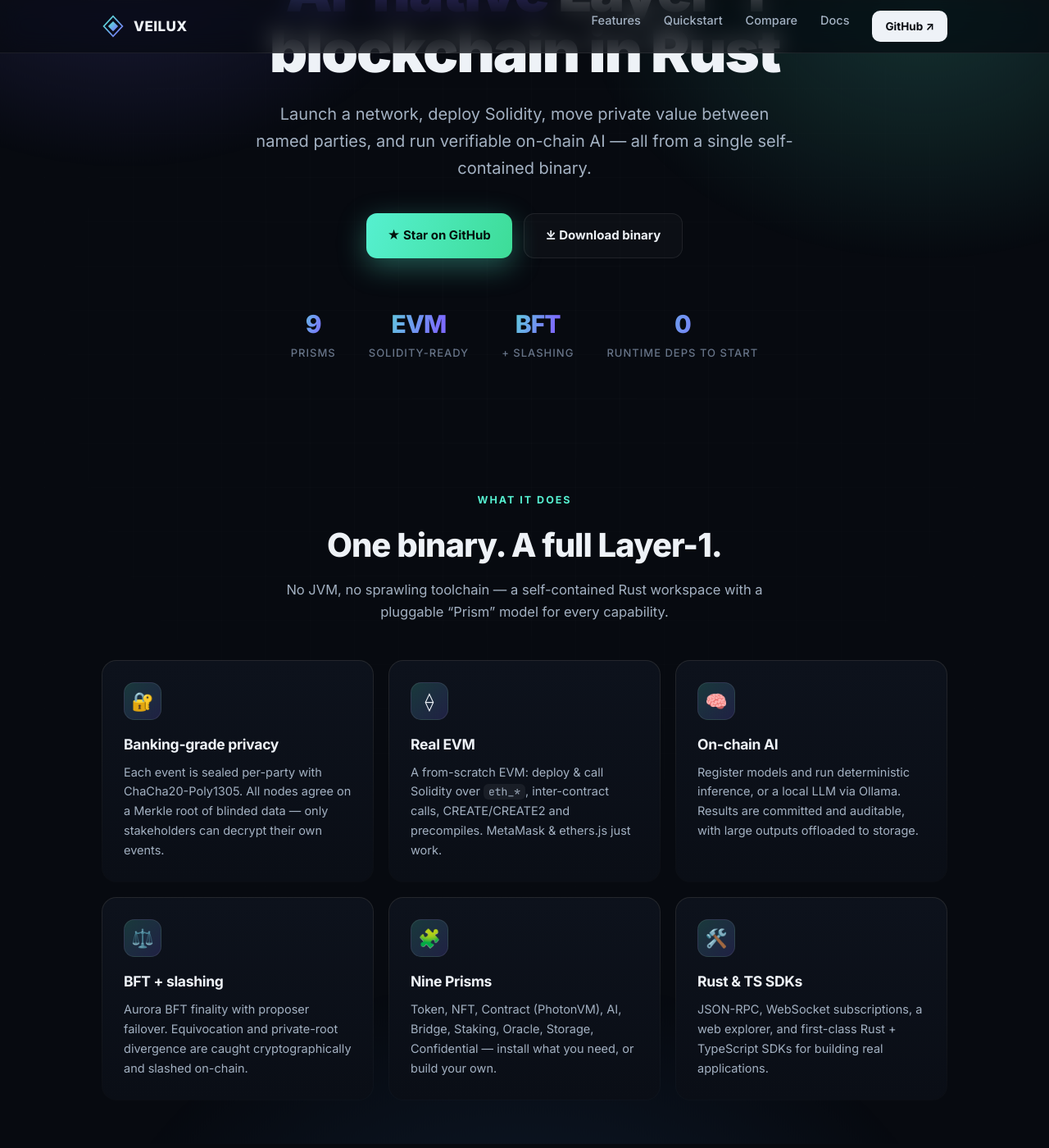
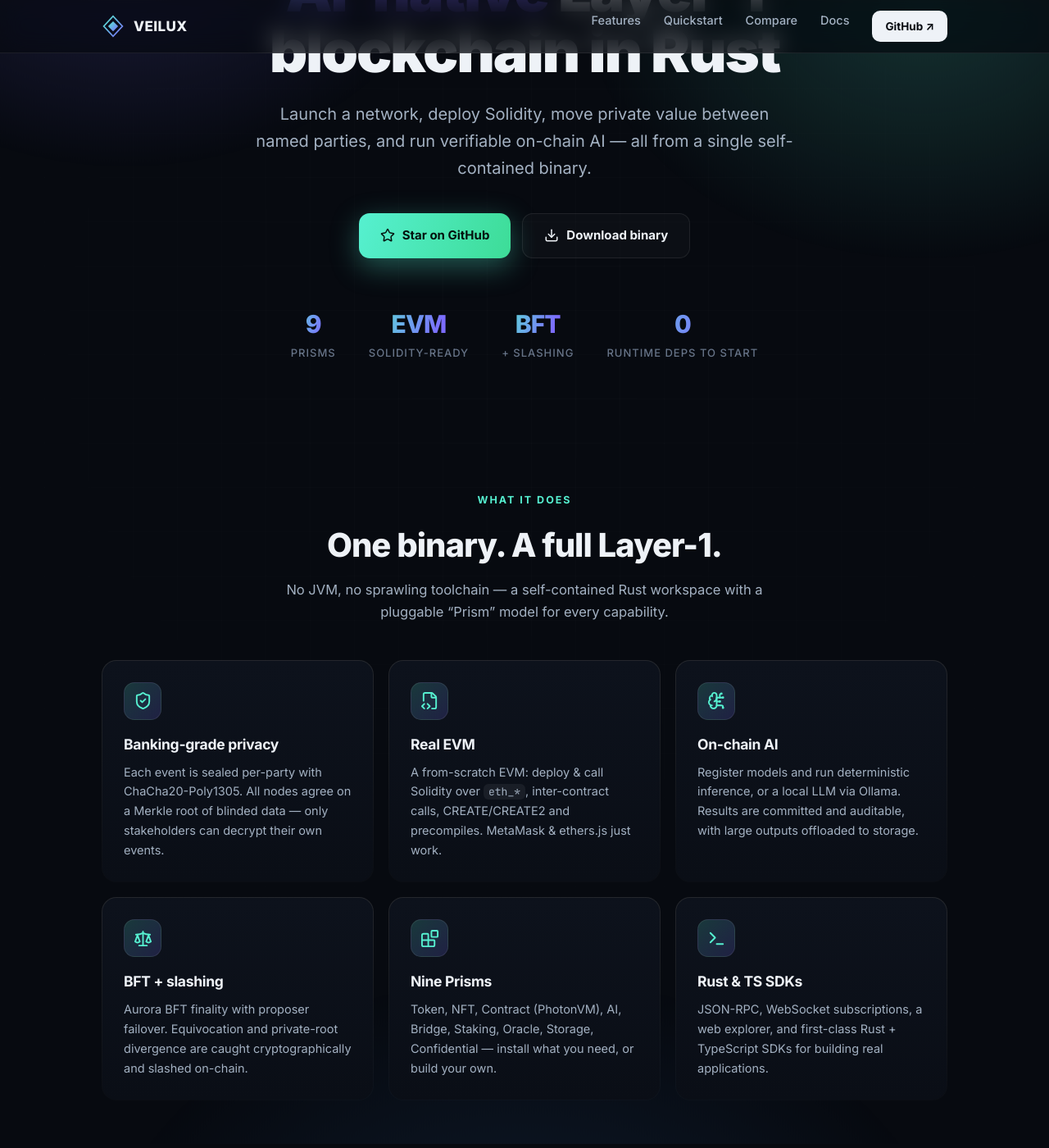
Before and after one commit to VeiluxLabs/Veilux-Binary, a Jekyll site: the page docs/index.html, which Jekyll copies as it is, in a window 1280 px wide and 1400 px high, scrolled down 352 px. Shown: the whole window at 82% size. Built offline with Jekyll 4.4.1, drawn with Linux system fonts in a browser that asks for light colours; some of the changed text lies outside the part shown.

Commit message:
docs: replace emoji with Lucide icons across landing + doc layout

```diff
--- a/docs/_layouts/default.html
+++ b/docs/_layouts/default.html
@@ -111,6 +111,7 @@
   .backtop{display:inline-flex; align-items:center; gap:7px; margin-top:40px; padding:10px 18px;
       border:1px solid var(--panel-brd); border-radius:10px; background:var(--panel); color:var(--muted); font-size:14px; font-weight:500}
   .backtop:hover{border-color:rgba(86,240,208,.5); color:var(--txt); text-decoration:none}
+  .backtop svg{width:16px; height:16px}
 </style>
 </head>
 <body>
@@ -134,7 +135,7 @@
   <article class="md">
     {{ content }}
   </article>
-  <a class="backtop" href="{{ '/' | relative_url }}">← Back to home</a>
+  <a class="backtop" href="{{ '/' | relative_url }}"><i data-lucide="arrow-left"></i> Back to home</a>
 </main>
 
 <footer><div class="fwrap">
--- a/docs/index.html
+++ b/docs/index.html
@@ -75,6 +75,7 @@
   .btn{display:inline-flex; align-items:center; gap:9px; padding:14px 26px; border-radius:13px;
        font-weight:700; font-size:15px; transition:transform .14s ease, box-shadow .14s ease, opacity .14s}
   .btn:hover{transform:translateY(-2px)}
+  .btn svg{width:18px; height:18px}
   .btn-primary{background:linear-gradient(110deg,var(--teal),var(--green)); color:#04130e;
                box-shadow:0 10px 34px rgba(86,240,208,.34)}
   .btn-primary:hover{box-shadow:0 14px 42px rgba(86,240,208,.46)}
@@ -102,9 +103,10 @@
                background:linear-gradient(180deg,#0d121c,#0a0e16)}
   .card:hover .inner{background:linear-gradient(180deg,#0f1623,#0b1018)}
   .card .ico{width:46px; height:46px; border-radius:13px; display:flex; align-items:center; justify-content:center;
-             font-size:22px; margin-bottom:16px;
+             margin-bottom:16px;
              background:linear-gradient(135deg,rgba(86,240,208,.18),rgba(124,108,255,.18));
              border:1px solid rgba(255,255,255,.08)}
+  .card .ico svg{width:23px; height:23px; color:var(--teal)}
   .card h3{font-size:17.5px; font-weight:700; margin-bottom:7px; letter-spacing:-.3px}
   .card p{color:var(--muted); font-size:14.5px}
   code{font-family:'JetBrains Mono',ui-monospace,Menlo,monospace; font-size:.9em;
@@ -143,7 +145,10 @@
   .doc{display:flex; gap:14px; padding:18px; border:1px solid var(--panel-brd); border-radius:14px;
        background:var(--panel); align-items:center; transition:all .15s}
   .doc:hover{border-color:rgba(86,240,208,.5); background:rgba(86,240,208,.05); transform:translateY(-2px)}
-  .doc .e{font-size:22px} .doc b{color:var(--txt); display:block; font-size:14.5px; font-weight:600}
+  .doc .e{flex-shrink:0; width:38px; height:38px; border-radius:10px; display:flex; align-items:center; justify-content:center;
+          background:rgba(255,255,255,.04); border:1px solid var(--panel-brd)}
+  .doc .e svg{width:19px; height:19px; color:var(--teal)}
+  .doc b{color:var(--txt); display:block; font-size:14.5px; font-weight:600}
   .doc small{color:var(--dim); font-size:12.5px}
 
   .note{max-width:880px; margin:46px auto 0; background:rgba(255,193,94,.07);
@@ -183,8 +188,8 @@
   <p class="lead">Launch a network, deploy Solidity, move private value between named parties,
   and run verifiable on-chain AI — all from a single self-contained binary.</p>
   <div class="cta">
-    <a class="btn btn-primary" href="https://github.com/VeiluxLabs/Veilux-Binary">★ Star on GitHub</a>
-    <a class="btn btn-ghost" href="https://github.com/VeiluxLabs/Veilux-Binary/releases">⤓ Download binary</a>
+    <a class="btn btn-primary" href="https://github.com/VeiluxLabs/Veilux-Binary"><i data-lucide="star"></i> Star on GitHub</a>
+    <a class="btn btn-ghost" href="https://github.com/VeiluxLabs/Veilux-Binary/releases"><i data-lucide="download"></i> Download binary</a>
   </div>
   <div class="heronums">
     <div><div class="n gradtext">9</div><div class="l">Prisms</div></div>
@@ -201,17 +206,17 @@
     <p class="sub">No JVM, no sprawling toolchain — a self-contained Rust workspace with a pluggable “Prism” model for every capability.</p>
   </div>
   <div class="grid">
-    <div class="card"><div class="inner"><div class="ico">🔐</div><h3>Banking-grade privacy</h3>
+    <div class="card"><div class="inner"><div class="ico"><i data-lucide="shield-check"></i></div><h3>Banking-grade privacy</h3>
       <p>Each event is sealed per-party with ChaCha20-Poly1305. All nodes agree on a Merkle root of blinded data — only stakeholders can decrypt their own events.</p></div></div>
-    <div class="card"><div class="inner"><div class="ico">⟠</div><h3>Real EVM</h3>
+    <div class="card"><div class="inner"><div class="ico"><i data-lucide="file-code-2"></i></div><h3>Real EVM</h3>
       <p>A from-scratch EVM: deploy &amp; call Solidity over <code>eth_*</code>, inter-contract calls, CREATE/CREATE2 and precompiles. MetaMask &amp; ethers.js just work.</p></div></div>
-    <div class="card"><div class="inner"><div class="ico">🧠</div><h3>On-chain AI</h3>
+    <div class="card"><div class="inner"><div class="ico"><i data-lucide="brain-circuit"></i></div><h3>On-chain AI</h3>
       <p>Register models and run deterministic inference, or a local LLM via Ollama. Results are committed and auditable, with large outputs offloaded to storage.</p></div></div>
-    <div class="card"><div class="inner"><div class="ico">⚖️</div><h3>BFT + slashing</h3>
+    <div class="card"><div class="inner"><div class="ico"><i data-lucide="scale"></i></div><h3>BFT + slashing</h3>
       <p>Aurora BFT finality with proposer failover. Equivocation and private-root divergence are caught cryptographically and slashed on-chain.</p></div></div>
-    <div class="card"><div class="inner"><div class="ico">🧩</div><h3>Nine Prisms</h3>
+    <div class="card"><div class="inner"><div class="ico"><i data-lucide="blocks"></i></div><h3>Nine Prisms</h3>
       <p>Token, NFT, Contract (PhotonVM), AI, Bridge, Staking, Oracle, Storage, Confidential — install what you need, or build your own.</p></div></div>
-    <div class="card"><div class="inner"><div class="ico">🛠️</div><h3>Rust &amp; TS SDKs</h3>
+    <div class="card"><div class="inner"><div class="ico"><i data-lucide="terminal"></i></div><h3>Rust &amp; TS SDKs</h3>
       <p>JSON-RPC, WebSocket subscriptions, a web explorer, and first-class Rust + TypeScript SDKs for building real applications.</p></div></div>
   </div>
 </div></section>
@@ -265,18 +270,18 @@
     <p class="sub">Everything is documented — from a 5-minute install to the deep privacy model.</p>
   </div>
   <div class="docs">
-    <a class="doc" href="INSTALL.html"><span class="e">🚀</span><span><b>Install, build &amp; run</b><small>Get a node up in minutes</small></span></a>
-    <a class="doc" href="architecture.html"><span class="e">🏛️</span><span><b>Architecture</b><small>Cascade, state model, design</small></span></a>
-    <a class="doc" href="evm-compat.html"><span class="e">⟠</span><span><b>EVM compatibility</b><small>MetaMask &amp; ethers.js</small></span></a>
-    <a class="doc" href="rpc-sdk.html"><span class="e">🔌</span><span><b>RPC &amp; SDKs</b><small>JSON-RPC + Rust/TS</small></span></a>
-    <a class="doc" href="privacy-model.html"><span class="e">🔐</span><span><b>Privacy model</b><small>VeilLedger, banking-grade</small></span></a>
-    <a class="doc" href="consensus-networking.html"><span class="e">⚖️</span><span><b>Consensus &amp; net</b><small>Aurora BFT, encrypted gossip</small></span></a>
-    <a class="doc" href="add-ons.html"><span class="e">🧩</span><span><b>Add-ons (Prisms)</b><small>All nine + economics</small></span></a>
-    <a class="doc" href="ai-ollama.html"><span class="e">🧠</span><span><b>AI via Ollama</b><small>Run real local models</small></span></a>
-    <a class="doc" href="security.html"><span class="e">🛡️</span><span><b>Security model</b><small>Threat model + safe usage</small></span></a>
-    <a class="doc" href="audit-2026-06.html"><span class="e">📋</span><span><b>Internal audit</b><small>June 2026 — findings &amp; fixes</small></span></a>
-    <a class="doc" href="roadmap.html"><span class="e">🗺️</span><span><b>Roadmap</b><small>What comes next</small></span></a>
-    <a class="doc" href="https://github.com/VeiluxLabs/Veilux-Binary/blob/main/CHANGELOG.md"><span class="e">📝</span><span><b>Changelog</b><small>Version history</small></span></a>
+    <a class="doc" href="INSTALL.html"><span class="e"><i data-lucide="rocket"></i></span><span><b>Install, build &amp; run</b><small>Get a node up in minutes</small></span></a>
+    <a class="doc" href="architecture.html"><span class="e"><i data-lucide="layout-grid"></i></span><span><b>Architecture</b><small>Cascade, state model, design</small></span></a>
+    <a class="doc" href="evm-compat.html"><span class="e"><i data-lucide="file-code-2"></i></span><span><b>EVM compatibility</b><small>MetaMask &amp; ethers.js</small></span></a>
+    <a class="doc" href="rpc-sdk.html"><span class="e"><i data-lucide="plug"></i></span><span><b>RPC &amp; SDKs</b><small>JSON-RPC + Rust/TS</small></span></a>
+    <a class="doc" href="privacy-model.html"><span class="e"><i data-lucide="shield-check"></i></span><span><b>Privacy model</b><small>VeilLedger, banking-grade</small></span></a>
+    <a class="doc" href="consensus-networking.html"><span class="e"><i data-lucide="scale"></i></span><span><b>Consensus &amp; net</b><small>Aurora BFT, encrypted gossip</small></span></a>
+    <a class="doc" href="add-ons.html"><span class="e"><i data-lucide="blocks"></i></span><span><b>Add-ons (Prisms)</b><small>All nine + economics</small></span></a>
+    <a class="doc" href="ai-ollama.html"><span class="e"><i data-lucide="brain-circuit"></i></span><span><b>AI via Ollama</b><small>Run real local models</small></span></a>
+    <a class="doc" href="security.html"><span class="e"><i data-lucide="shield"></i></span><span><b>Security model</b><small>Threat model + safe usage</small></span></a>
+    <a class="doc" href="audit-2026-06.html"><span class="e"><i data-lucide="clipboard-check"></i></span><span><b>Internal audit</b><small>June 2026 — findings &amp; fixes</small></span></a>
+    <a class="doc" href="roadmap.html"><span class="e"><i data-lucide="map"></i></span><span><b>Roadmap</b><small>What comes next</small></span></a>
+    <a class="doc" href="https://github.com/VeiluxLabs/Veilux-Binary/blob/main/CHANGELOG.md"><span class="e"><i data-lucide="scroll-text"></i></span><span><b>Changelog</b><small>Version history</small></span></a>
   </div>
   <div class="note">
     <b>Honest status.</b> VEILUX is a fully functional, test-covered <b>testnet-grade core</b>.
@@ -292,8 +297,8 @@
     <h2>Build something private.</h2>
     <p class="sub" style="margin-bottom:30px">Clone the repo, build the binary, and have a private, EVM-compatible chain running locally in a minute.</p>
     <div class="cta" style="margin-top:0">
-      <a class="btn btn-primary" href="https://github.com/VeiluxLabs/Veilux-Binary">★ Star on GitHub</a>
-      <a class="btn btn-ghost" href="INSTALL.html">Read the install guide</a>
+      <a class="btn btn-primary" href="https://github.com/VeiluxLabs/Veilux-Binary"><i data-lucide="star"></i> Star on GitHub</a>
+      <a class="btn btn-ghost" href="INSTALL.html"><i data-lucide="book-open"></i> Read the install guide</a>
     </div>
   </div>
 </div></section>
```
Also changed, not shown: other parts of docs/_layouts/default.html (+2 -0 lines), other parts of docs/index.html (+4 -0 lines).
